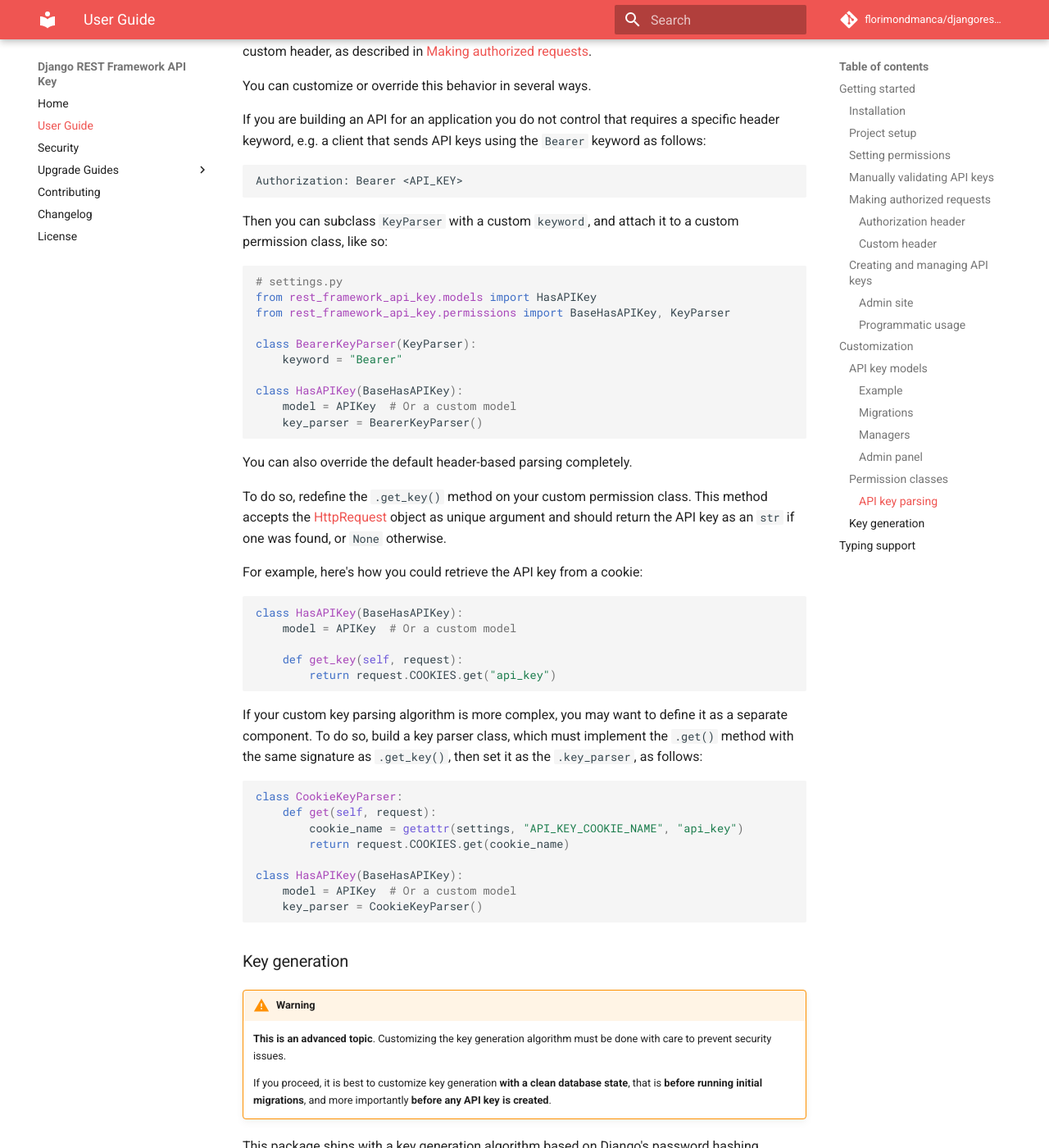
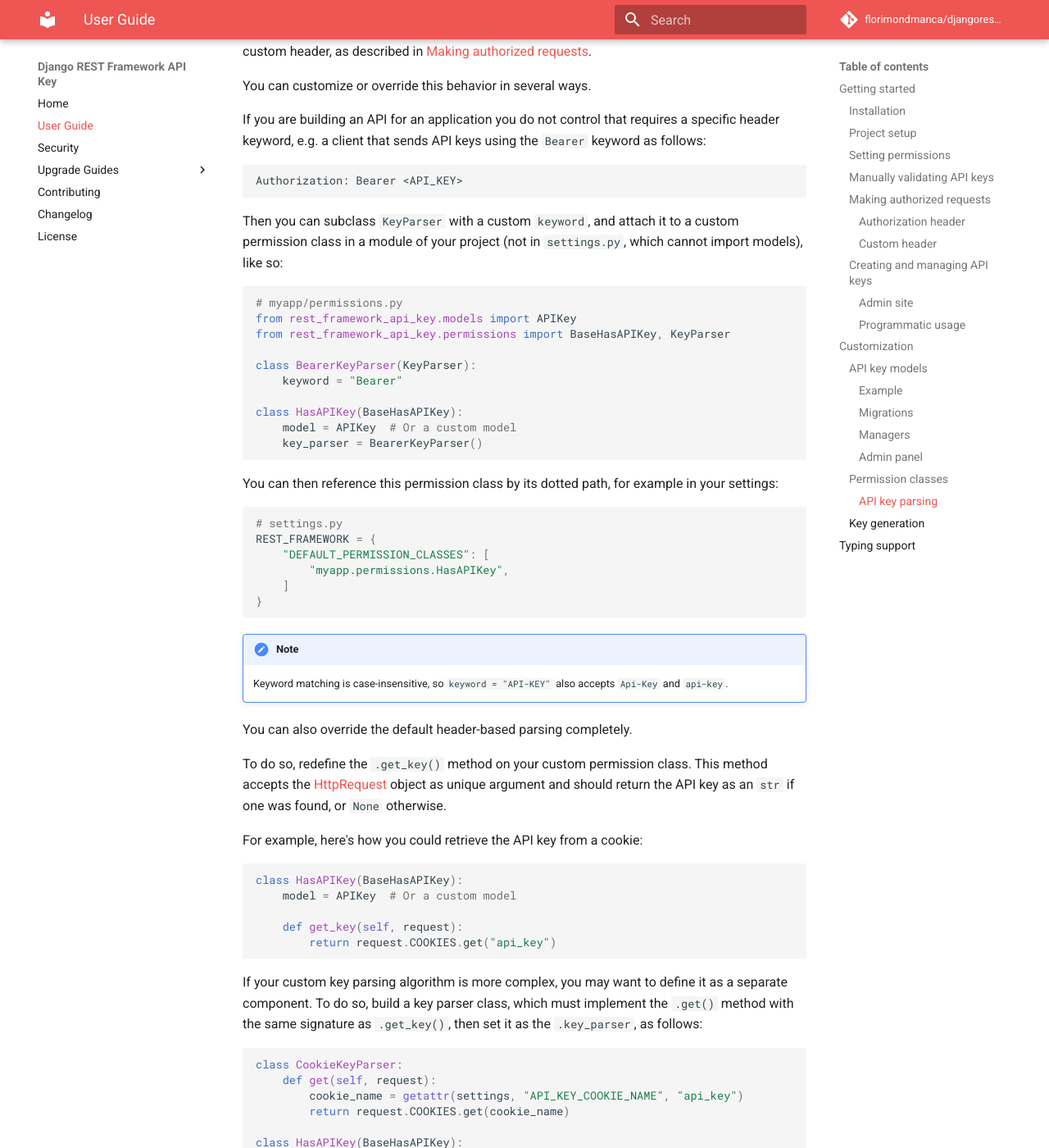
Before and after one commit to florimondmanca/djangorestframework-api-key, an MkDocs documentation site: the page built from docs/guide.md, in a window 1280 px wide and 1400 px high, scrolled down 7468 px. Shown: the whole window at 82% size. Built offline with MkDocs 1.6.1 and Material for MkDocs 9.7.7, drawn with Linux system fonts in a browser that asks for light colours; comment, search, counter and statistics services are not loaded; some of the changed text lies outside the part shown.

Commit message:
Fix custom keyword example in docs (#258)
The example imported HasAPIKey from rest_framework_api_key.models (it
does not exist there) and placed the permission class in settings.py,
which raises AppRegistryNotReady. Also fix a broken anchor link.

````diff
--- a/docs/guide.md
+++ b/docs/guide.md
@@ -318,11 +318,11 @@ If you are building an API for an application you do not control that requires a
 Authorization: Bearer <API_KEY>
 ```
 
-Then you can subclass `KeyParser` with a custom `keyword`, and attach it to a custom permission class, like so:
+Then you can subclass `KeyParser` with a custom `keyword`, and attach it to a custom permission class in a module of your project (not in `settings.py`, which cannot import models), like so:
 
 ```python
-# settings.py
-from rest_framework_api_key.models import HasAPIKey
+# myapp/permissions.py
+from rest_framework_api_key.models import APIKey
 from rest_framework_api_key.permissions import BaseHasAPIKey, KeyParser
 
 class BearerKeyParser(KeyParser):
@@ -332,6 +332,20 @@ class HasAPIKey(BaseHasAPIKey):
     model = APIKey  # Or a custom model
     key_parser = BearerKeyParser()
 ```
+
+You can then reference this permission class by its dotted path, for example in your settings:
+
+```python
+# settings.py
+REST_FRAMEWORK = {
+    "DEFAULT_PERMISSION_CLASSES": [
+        "myapp.permissions.HasAPIKey",
+    ]
+}
+```
+
+!!! note
+    Keyword matching is case-insensitive, so `keyword = "API-KEY"` also accepts `Api-Key` and `api-key`.
 
 You can also override the default header-based parsing completely.
 
````
Also changed, not shown: other parts of docs/guide.md (+1 -1 lines).
